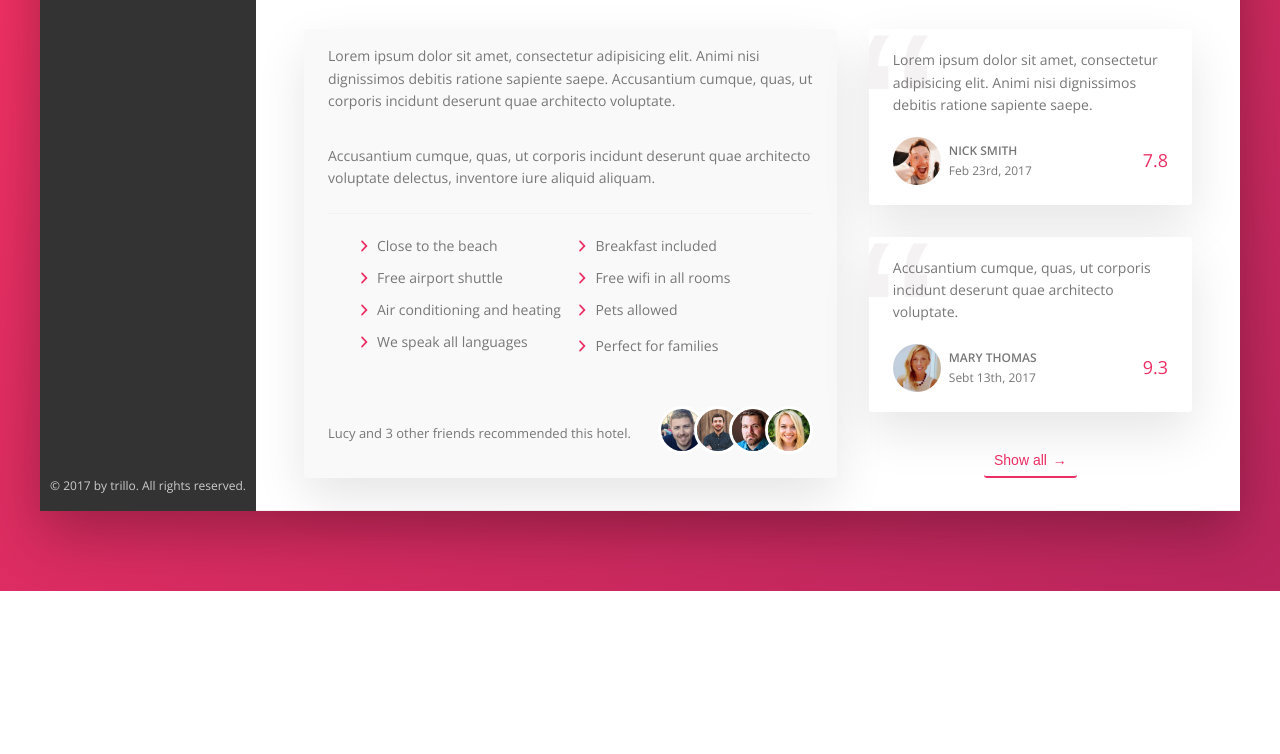
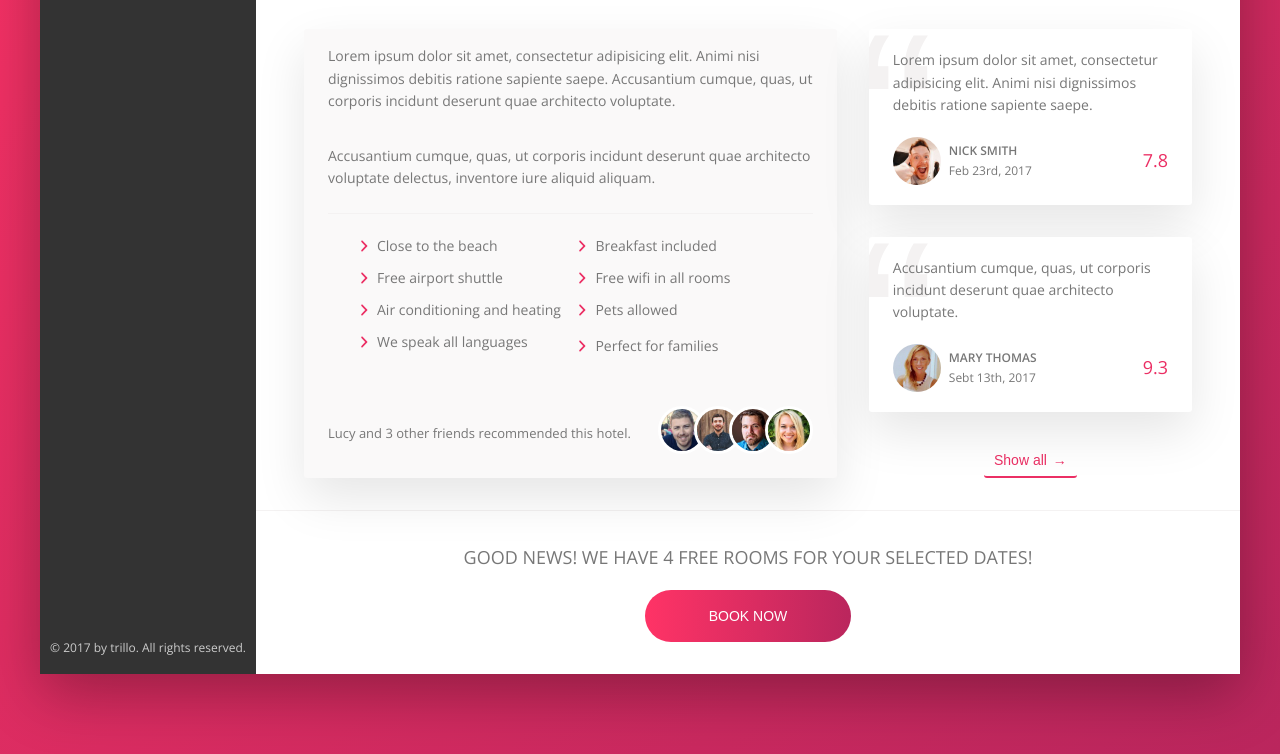
Before and after one commit to GulsahDuzgun/Trillo, a website: page index.html in a window 1280 px wide. Shown: the part 454-1208 px from the top of the page. Before the commit the page ends 1045 px from the top, so only its background shows below. Drawn offline with nearby package versions, Linux system fonts and the light colour scheme.

Commit message:
building the CTA Section

```diff
--- a/index.html
+++ b/index.html
@@ -201,12 +201,18 @@
 
               <button class="btn-inline">Show all <span>&rarr;</span></button>
             </div>
+
+          </div>
+          <div class="cta">
+            <h2 class="cta__book-now">
+              Good news! We have 4 free rooms for your selected dates!
+            </h2>
+            <button class="btn">
+              <span class="btn__front">Book now</span>
+              <span class="btn__back">Only 4 rooms left</span>
+            </button>
           </div>
       </main>
-      <!-- <footer class="footer">
-        <p class="footer__description">Good news! We have 4 free rooms for your selected dates!</p>
-        <a href="#" class="btn btn--primary"><span class="btn__content">Book now</span></a>
-      </footer> -->
     </div>
 
     </div>
--- a/sass/_component.scss
+++ b/sass/_component.scss
@@ -406,6 +406,75 @@
   }
 }
 
+.cta {
+  text-align: center;
+  padding: 3.2rem 1.2rem;
+  &__book-now {
+    font-size: 1.8rem;
+    text-transform: uppercase;
+    font-weight: 300;
+    margin-bottom: 1.8rem;
+  }
+}
+
+.btn {
+  display: inline-block;
+  position: relative;
+  border-radius: 127px;
+  border: none;
+  font-size: 1.4rem;
+  text-transform: uppercase;
+  font-weight: 500;
+  cursor: pointer;
+  background-image: linear-gradient(
+    to right,
+    var(--color-primary-light),
+    var(--color-primary-dark)
+  );
+  color: #fff;
+  overflow: hidden;
+
+  &__front {
+    display: inline-block;
+    width: 100%;
+    height: 100%;
+    transition: all 0.2s;
+    padding: 1.8rem 6.4rem;
+  }
+
+  &__back {
+    display: inline-block;
+    position: absolute;
+    width: 100%;
+    height: 100%;
+    top: -100%;
+    left: 0;
+    transition: all 0.2s;
+    padding: 1.8rem 0rem;
+  }
+
+  &:hover {
+    background-image: linear-gradient(
+      to right,
+      var(--color-primary-dark),
+      var(--color-primary-light)
+    );
+  }
+
+  &:focus {
+    outline: none;
+    animation: pulsate 1s;
+  }
+
+  &:hover &__front {
+    transform: translateY(100%);
+  }
+
+  &:hover &__back {
+    top: 0;
+  }
+}
+
 .btn-inline {
   display: inline-block;
   font-size: inherit;
```
Also changed, not shown: css/style.css.
